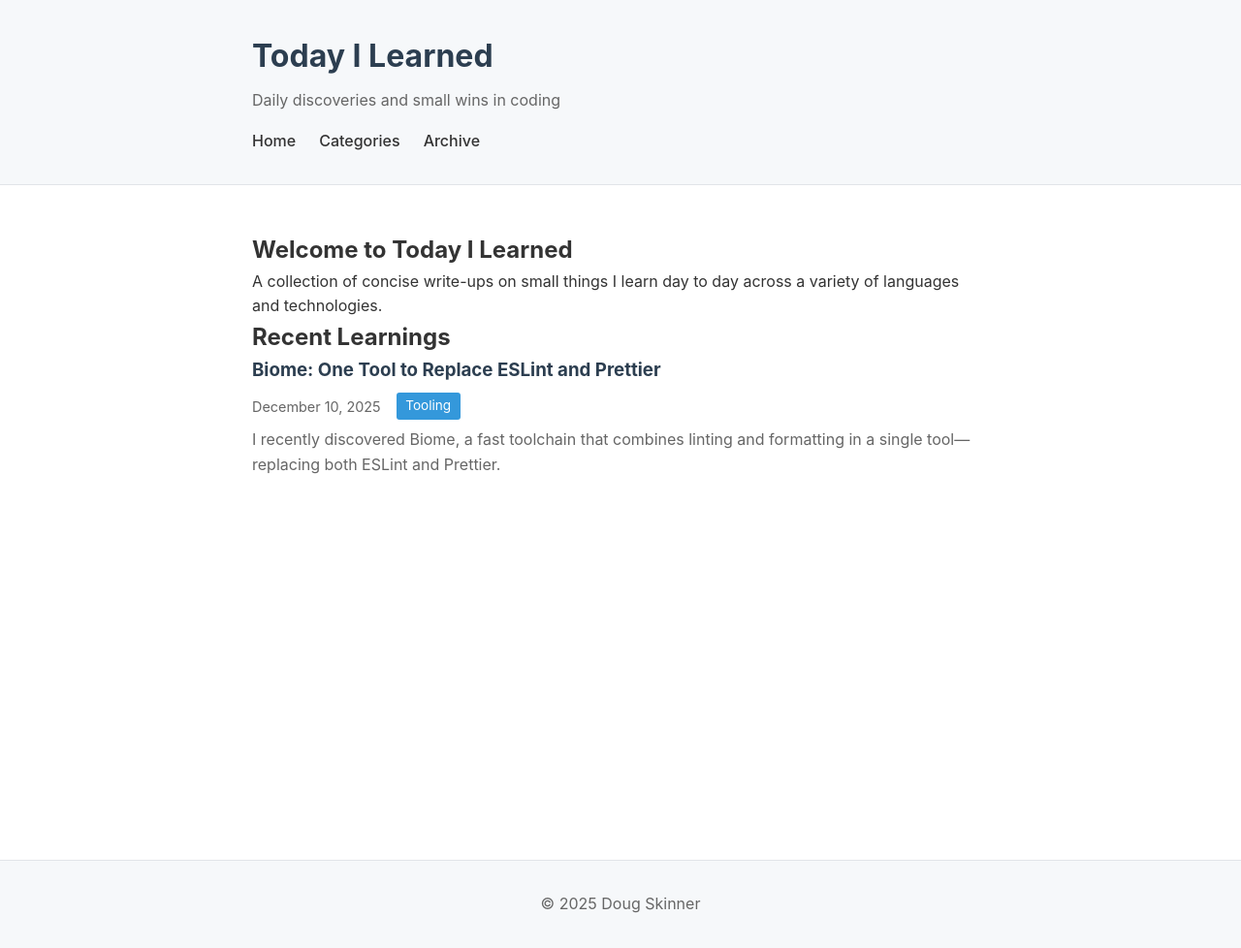
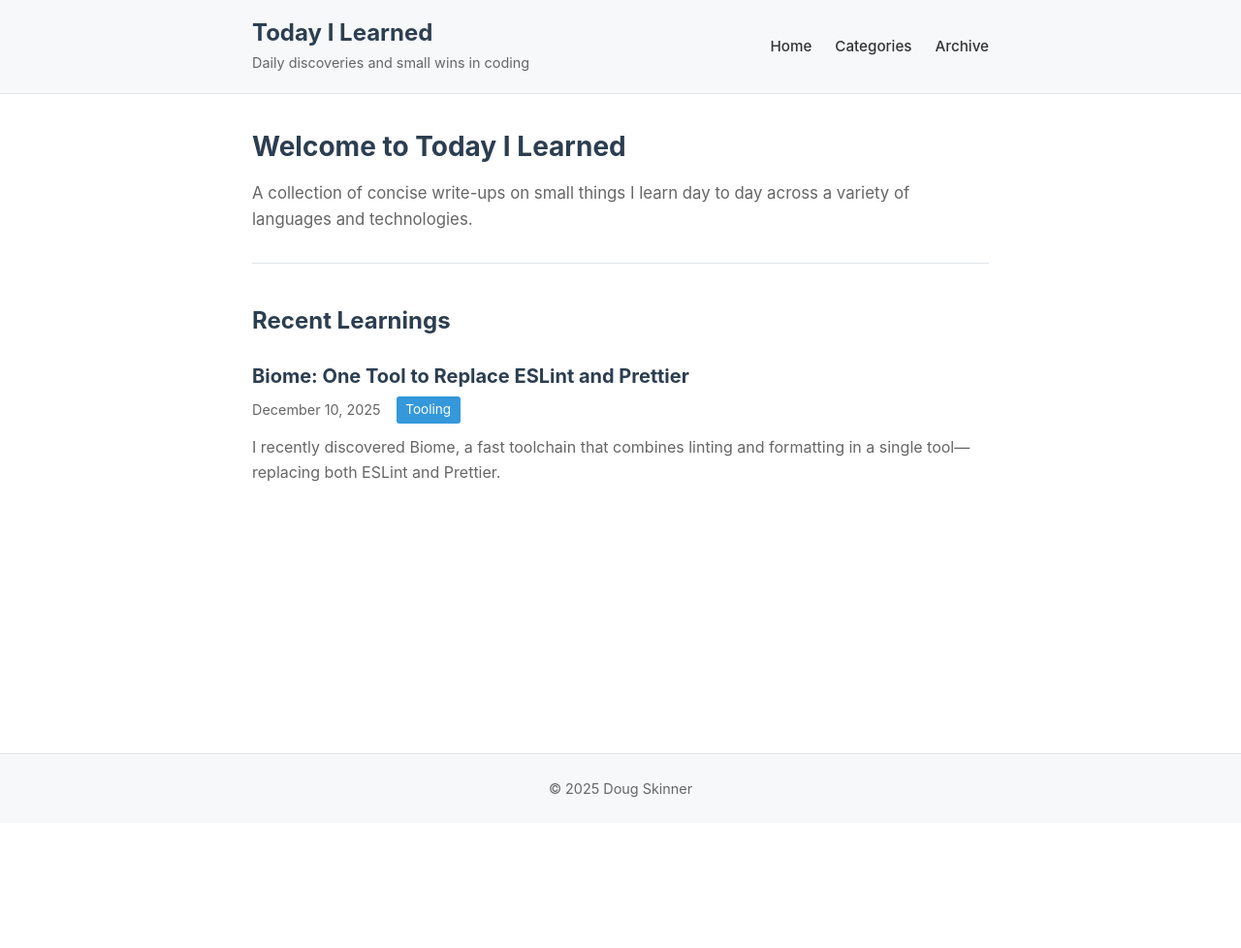
Before and after one commit to doug-skinner/today-i-learned, a Jekyll site: the page built from index.html, in a window 1280 px wide. Shown: the whole page at 97% size. Built offline with Jekyll 4.4.1, drawn with Linux system fonts in a browser that asks for light colours; after the commit the page ends 900 px from its top, so only the background shows below that.

Commit message:
update styling

```diff
--- a/_layouts/default.html
+++ b/_layouts/default.html
@@ -11,8 +11,10 @@
 <body>
     <header>
         <div class="container">
-            <h1><a href="{{ '/' | relative_url }}">{{ site.title }}</a></h1>
-            <p class="tagline">{{ site.description }}</p>
+            <div class="header-brand">
+                <h1><a href="{{ '/' | relative_url }}">{{ site.title }}</a></h1>
+                <p class="tagline">{{ site.description }}</p>
+            </div>
             <nav>
                 <a href="{{ '/' | relative_url }}">Home</a>
                 <a href="{{ '/categories' | relative_url }}">Categories</a>
--- a/assets/css/main.css
+++ b/assets/css/main.css
@@ -35,13 +35,21 @@ body {
 header {
     background-color: var(--bg-light);
     border-bottom: 1px solid var(--border-color);
-    padding: 2rem 0;
-    margin-bottom: 3rem;
+    padding: 1.25rem 0;
+    margin-bottom: 2rem;
+}
+
+header .container {
+    display: flex;
+    align-items: center;
+    justify-content: space-between;
+    gap: 2rem;
 }
 
 header h1 {
-    font-size: 2rem;
-    margin-bottom: 0.5rem;
+    font-size: 1.5rem;
+    margin: 0;
+    line-height: 1.2;
 }
 
 header h1 a {
@@ -55,18 +63,21 @@ header h1 a:hover {
 
 .tagline {
     color: var(--text-light);
-    margin-bottom: 1rem;
+    font-size: 0.9rem;
+    margin: 0.25rem 0 0 0;
 }
 
 nav {
     display: flex;
     gap: 1.5rem;
+    flex-shrink: 0;
 }
 
 nav a {
     color: var(--text-color);
     text-decoration: none;
     font-weight: 500;
+    font-size: 0.95rem;
 }
 
 nav a:hover {
@@ -79,23 +90,52 @@ main {
     padding-bottom: 3rem;
 }
 
+/* Intro section */
+.intro {
+    margin-bottom: 2.5rem;
+    padding-bottom: 2rem;
+    border-bottom: 1px solid var(--border-color);
+}
+
+.intro h2 {
+    color: var(--primary-color);
+    font-size: 1.75rem;
+    margin-bottom: 0.75rem;
+}
+
+.intro p {
+    color: var(--text-light);
+    font-size: 1.05rem;
+    line-height: 1.6;
+}
+
+/* Recent posts section */
+.recent-posts h2 {
+    color: var(--primary-color);
+    font-size: 1.5rem;
+    margin-bottom: 1.5rem;
+}
+
 /* Post list */
 .post-list {
     list-style: none;
 }
 
 .post-list-item {
-    margin-bottom: 2.5rem;
+    margin-bottom: 2rem;
     padding-bottom: 2rem;
     border-bottom: 1px solid var(--border-color);
 }
 
 .post-list-item:last-child {
     border-bottom: none;
+    padding-bottom: 0;
 }
 
 .post-list-item h3 {
     margin-bottom: 0.5rem;
+    font-size: 1.25rem;
+    line-height: 1.3;
 }
 
 .post-list-item h3 a {
@@ -109,7 +149,8 @@ main {
 
 .post-excerpt {
     color: var(--text-light);
-    margin-top: 0.5rem;
+    margin-top: 0.75rem;
+    line-height: 1.6;
 }
 
 /* Post */
@@ -246,16 +287,31 @@ main {
 footer {
     background-color: var(--bg-light);
     border-top: 1px solid var(--border-color);
-    padding: 2rem 0;
+    padding: 1.5rem 0;
     margin-top: 3rem;
     text-align: center;
     color: var(--text-light);
+    font-size: 0.9rem;
 }
 
 /* Responsive */
 @media (max-width: 768px) {
+    header .container {
+        flex-direction: column;
+        align-items: flex-start;
+        gap: 1rem;
+    }
+
     header h1 {
-        font-size: 1.5rem;
+        font-size: 1.35rem;
+    }
+
+    .tagline {
+        font-size: 0.85rem;
+    }
+
+    nav {
+        gap: 1.25rem;
     }
 
     .post-header h2 {
```
